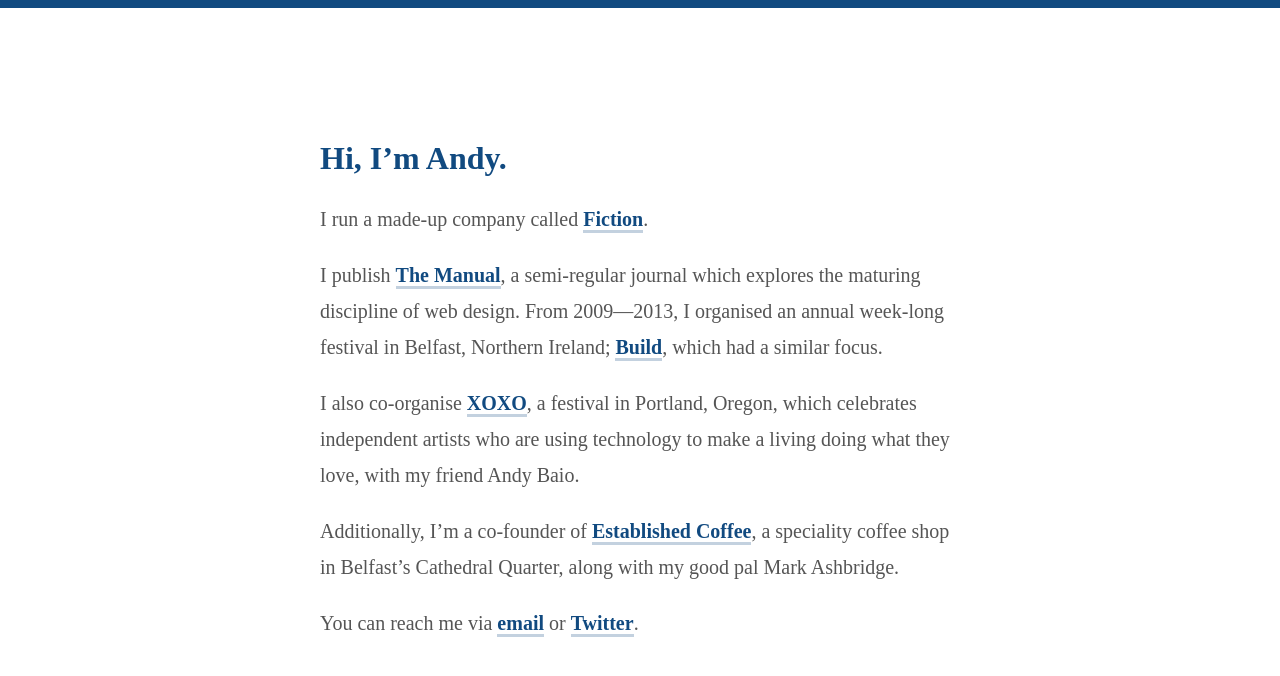
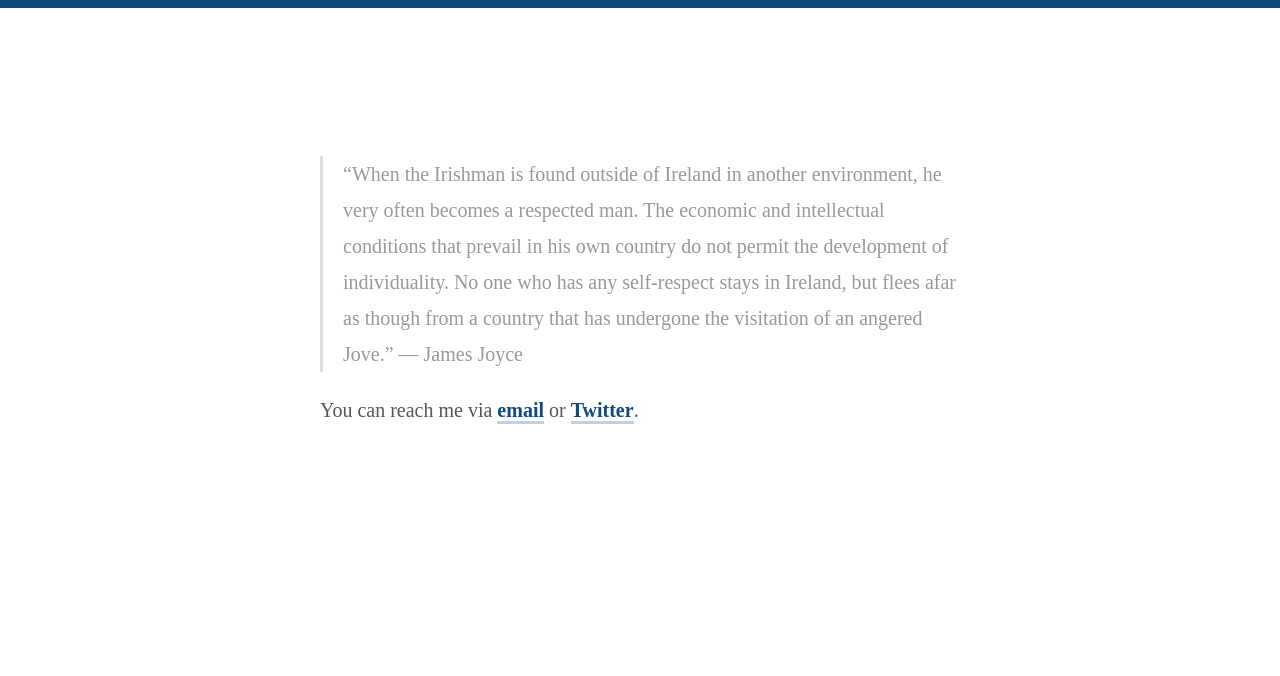
Before and after one commit to andymcmillan/andymcmillan, a Jekyll site: the page built from index.md, in a window 1280 px wide. Shown: the top 676 px of the page. Built offline with Jekyll 4.4.1, drawn with Linux system fonts in a browser that asks for light colours; Markdown is read by kramdown in place of the engine named in the settings.

Commit message:
Update index.md

```diff
--- a/index.md
+++ b/index.md
@@ -3,14 +3,7 @@
 title: Good On Paper
 ---
 
-# Hi, I’m Andy.
-
-I  run a made-up company called [Fiction](http://fiction.co).
-
-I publish [The Manual](http://alwaysreadthemanual.com), a semi-regular journal which explores the maturing discipline of web design. From 2009—2013, I organised an annual week-long festival in Belfast, Northern Ireland; [Build](http://buildconf.com), which had a similar focus.
-
-I also co-organise [XOXO](http://xoxofest.com), a festival in Portland, Oregon, which celebrates independent artists who are using technology to make a living doing what they love, with my friend Andy Baio.
-
-Additionally, I'm a co-founder of [Established Coffee](http://establishedcoffee.co), a speciality coffee shop in Belfast’s Cathedral Quarter, along with my good pal Mark Ashbridge.
+> “When the Irishman is found outside of Ireland in another environment, he very often becomes a respected man. The economic and intellectual conditions that prevail in his own country do not permit the development of individuality. No one who has any self-respect stays in Ireland, but flees afar as though from a country that has undergone the visitation of an angered Jove.”
+> — James Joyce
 
 You can reach me via [email](mailto:andy@goodonpaper.com) or [Twitter](http://twitter.com/andymcmillan).
```
